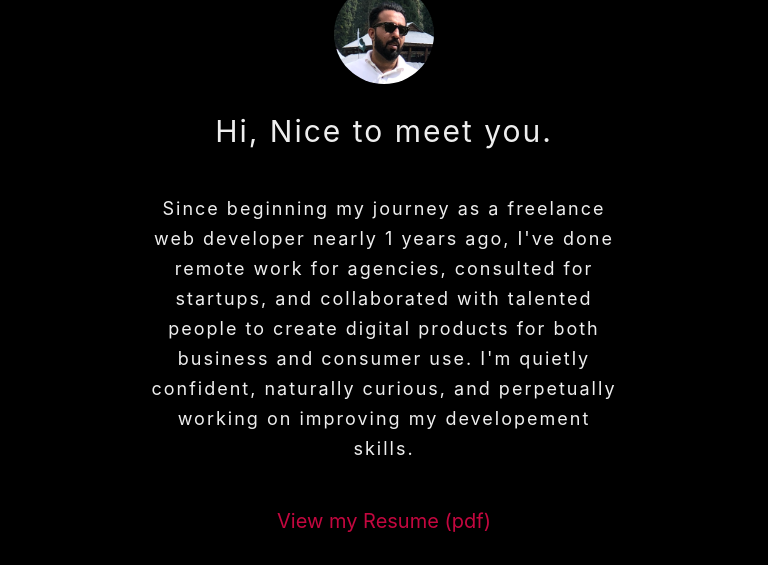
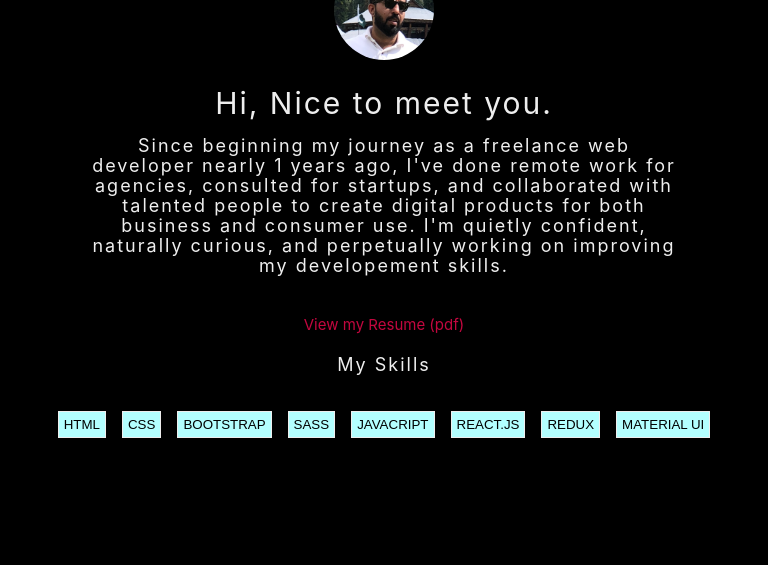
Before and after one commit to ash441/portfolio-ash, a React (Create React App) app: page / in a window 768 px wide. Shown: the part 975-1540 px from the top of the page. Built offline with nearby package versions, Linux system fonts and the light colour scheme.

Commit message:
mobile responsive

```diff
--- a/src/styles/index.scss
+++ b/src/styles/index.scss
@@ -100,12 +100,6 @@ body {
   height: 80vh;
   border-radius: 20px;
 }
-
-
-
-
-
-
 
 
 .about_sec {
@@ -251,6 +245,169 @@ body {
     grid-row: span 1 ;
     grid-column: span 1;
   }
+
+}
+
+// tablet responsive
+
+@media (max-width: 768px) and (min-width:460px) {
+
+
+
+
+  .home {
+    display: flex;
+    flex-direction: row;
+    height: 100vh;
+    justify-content:space-around;
+
+    &__desc {
+      padding: 0;
+      font-weight: 300;
+      font-size: 3rem;
+      letter-spacing: 0.1rem;
+      color:$white-color;
+
+     &--name {
+        color: $red-color;
+      }
+
+  }
+  .left {
+
+    width: 0%;
+
+  }
+  .right {
+
+    width: 100%;
+
+  }
+
+
+
+  }
+
+  .about_sec {
+    height: 100vh;
+    font-size: 2.5rem;
+
+
+    &--hd {
+
+      margin-top: 0.5rem;
+
+     }
+    &--intro{
+      color: $white-color;
+
+      h1{
+        padding-top: 15px;
+
+      }
+
+      p{
+        letter-spacing: 2px;
+        padding: 10px;
+        line-height: 20px;
+      margin-top: 5px;
+      margin-bottom: 5px;
+      margin-left: 80px;
+       margin-right: 80px;
+
+      }
+
+      a{
+        color: $red-color;
+        text-decoration: none;
+        font-size: 15px;
+      }
+      a:hover{
+        transition:all ease-out;
+        color: $white-color;
+
+      }
+
+      button{
+        padding: 5px;
+        margin: 8px;
+
+      }
+    }
+
+  }
+
+
+  .portfolio_sec {
+
+    &--hd {
+
+      font-size: 2.5rem;
+
+
+
+
+
+
+    }
+  }
+  .grid {
+    display: grid;
+    grid-template-columns: repeat(7, 150px);
+    gap: 15px;
+    grid-template-rows: repeat(3, 150px);
+    padding: 15px;
+    height: 100%;
+    width: auto;
+
+
+
+  }
+  .grid-item {
+    background-color: $sky-color;
+
+
+
+    &.one {
+      grid-row: span 2;
+      grid-column: span 3;
+      background-image: url(../1.jpeg);
+      background-size: cover;
+
+      transition: all ease-in-out 300ms;
+      background-position: top left;
+
+
+
+      &:hover {
+        background-blend-mode: none;
+        background-position: center;
+
+      }
+    }
+    &.two {
+      grid-row:  span 2;
+      grid-column:  span 2;
+    }
+    &.three {
+      grid-row: span 1;
+      grid-column: span 2;
+    }
+    &.four {
+      grid-row: span 0;
+      grid-column: span 1;
+    }
+    &.five {
+      grid-row: span 1 ;
+      grid-column: span 1;
+    }
+
+  }
+
+
+
+
+
 
 }
 
```
